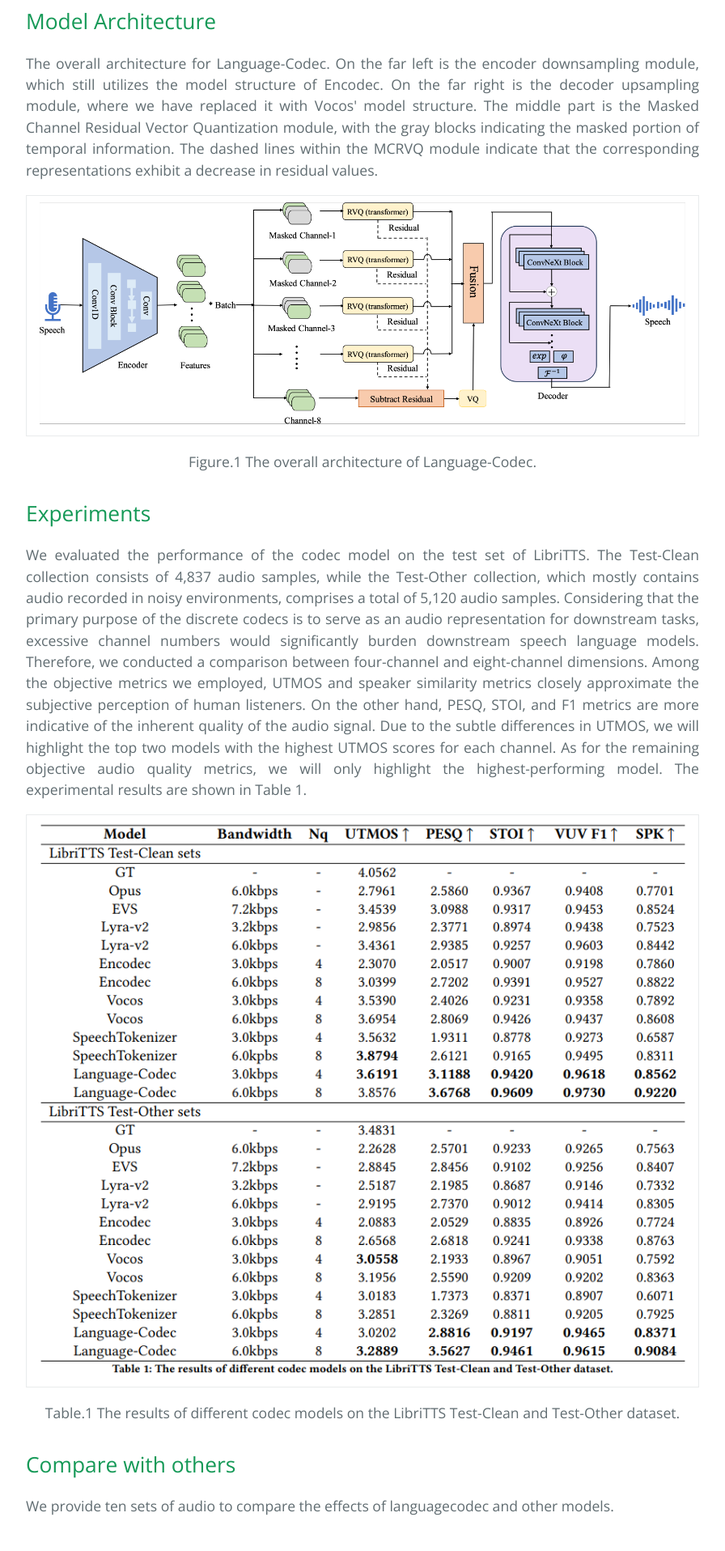
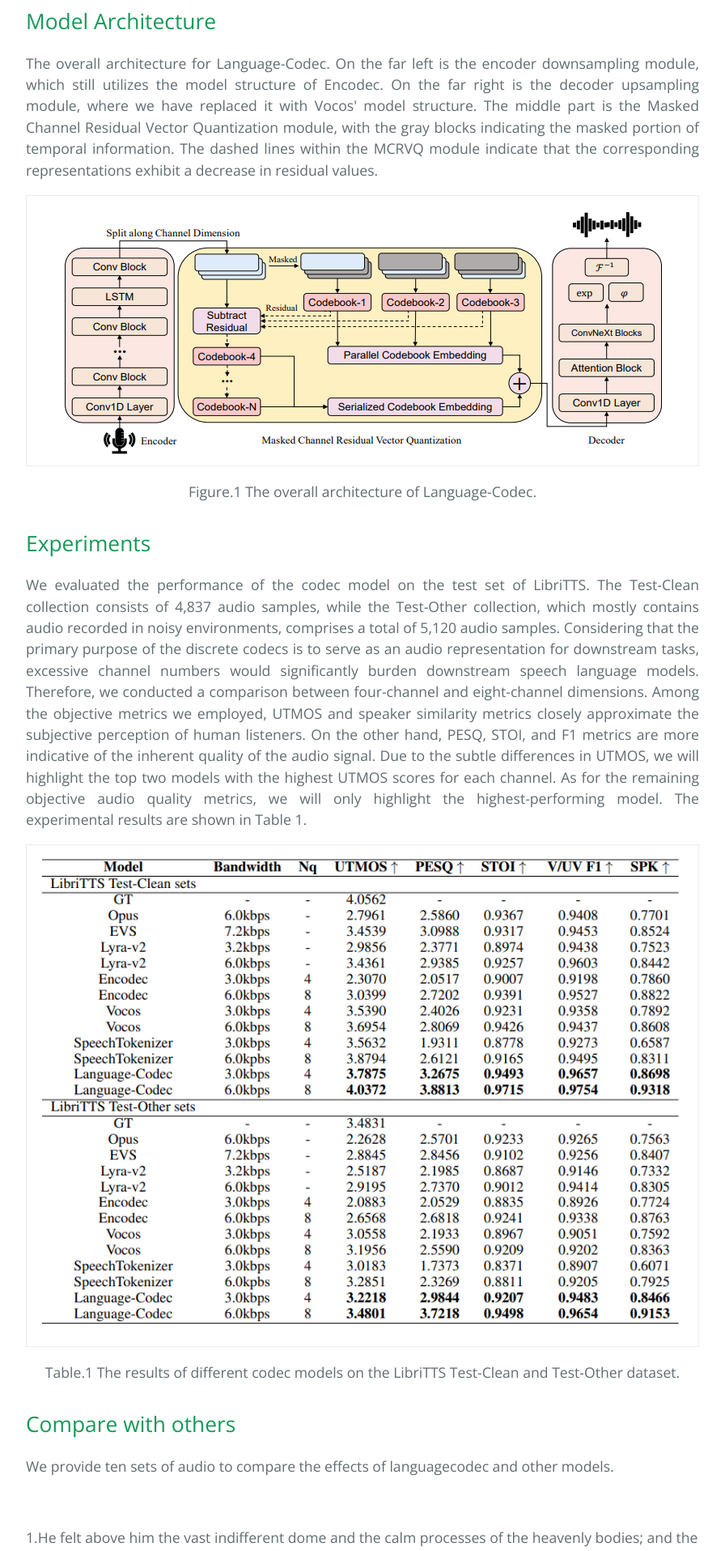
Before and after one commit to languagecodec/languagecodec.github.io, a Jekyll site: the page built from index.md, in a window 1280 px wide. Shown: the part 962-2878 px from the top of the page at 81% size, without its empty margins (192-1088 px from the left). Built offline with Jekyll 4.4.1, drawn with Linux system fonts in a browser that asks for light colours; our own code applies the rules of GitHub Pages for plain Markdown files; the repository's description, which GitHub fills in, is left out.

Commit message:
Update index.md

```diff
--- a/index.md
+++ b/index.md
@@ -13,7 +13,7 @@ The overall architecture for Language-Codec. On the far left is the encoder down
 
 <table>
     <tr>
-        <td ><center><img src="assets/image/arch.png"/> </center></td>
+        <td ><center><img src="assets/image/lan_aaai_arc.png"/> </center></td>
     </tr>
 </table>
 
@@ -27,7 +27,7 @@ We evaluated the performance of the codec model on the test set of LibriTTS. The
 
 <table>
     <tr>
-        <td ><center><img src="assets/image/result_mm.png"/> </center></td>
+        <td ><center><img src="assets/image/lang_aaai_result.png"/> </center></td>
     </tr>
 </table>
 
```
